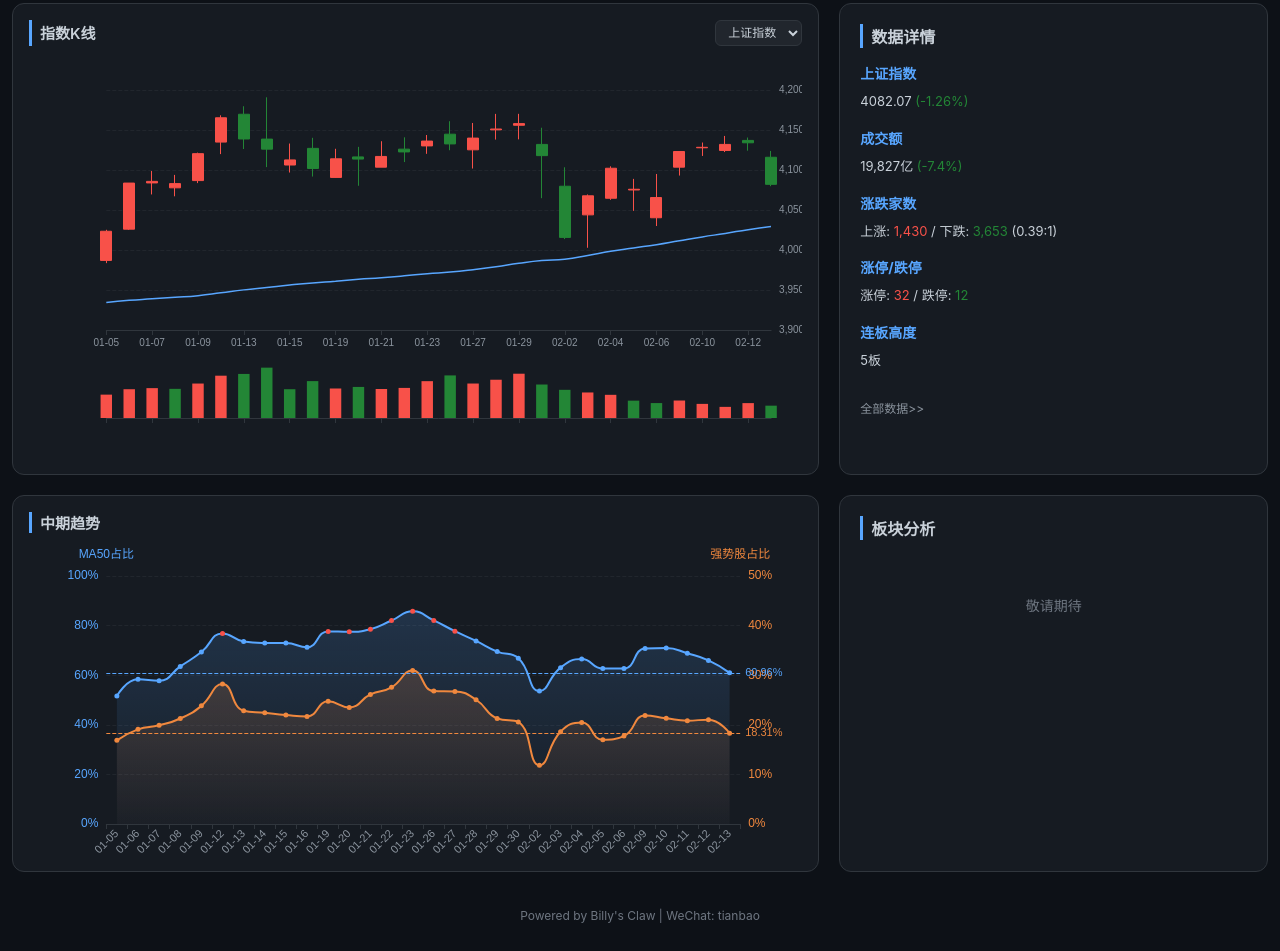
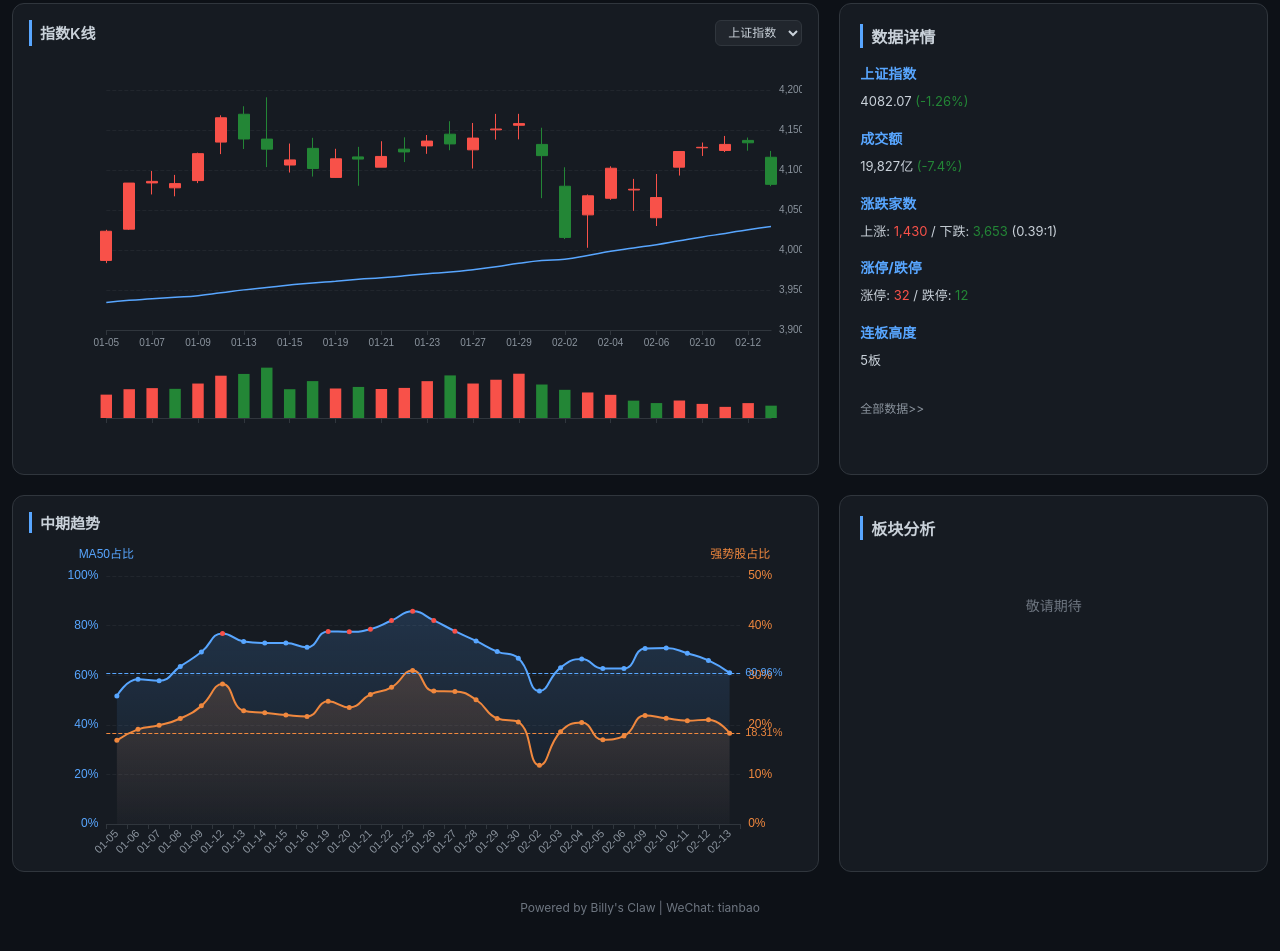
Before and after one commit to LionGG/dx, a plain HTML site: page index.html in a window 1280 px wide. Shown: the part 420-1371 px from the top of the page. Drawn offline with nearby package versions, Linux system fonts and the light colour scheme; no server answers.

Commit message:
Update title and footer spacing

```diff
--- a/index.html
+++ b/index.html
@@ -3,7 +3,7 @@
 <head>
     <meta charset="UTF-8">
     <meta name="viewport" content="width=device-width, initial-scale=1.0, maximum-scale=1.0, user-scalable=no">
-    <title>A股市场短线情绪走势</title>
+    <title>A股短线情绪复盘-Billy's Claw</title>
     <script src="https://cdn.jsdelivr.net/npm/echarts@5.4.3/dist/echarts.min.js"></script>
     <style>
         * { margin: 0; padding: 0; box-sizing: border-box; }
@@ -29,7 +29,7 @@
         .emotion-ice { color: #238636; font-weight: 600; }
         .up-red { color: #f85149; }
         .down-green { color: #238636; }
-        .footer { text-align: center; padding: 16px; margin-top: 16px; font-size: 12px; color: #6e7681; }
+        .footer { text-align: center; padding: 8px; margin-top: 8px; font-size: 12px; color: #6e7681; }
 
         /* 日期切换器样式 */
         .date-switcher {
```
